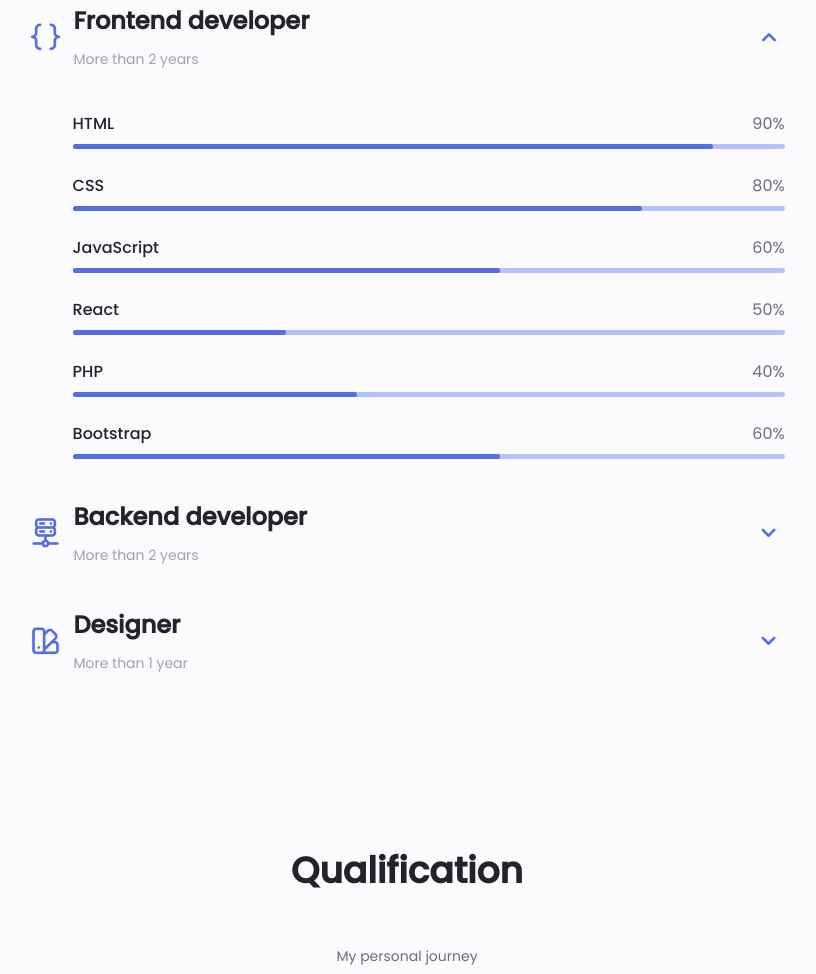
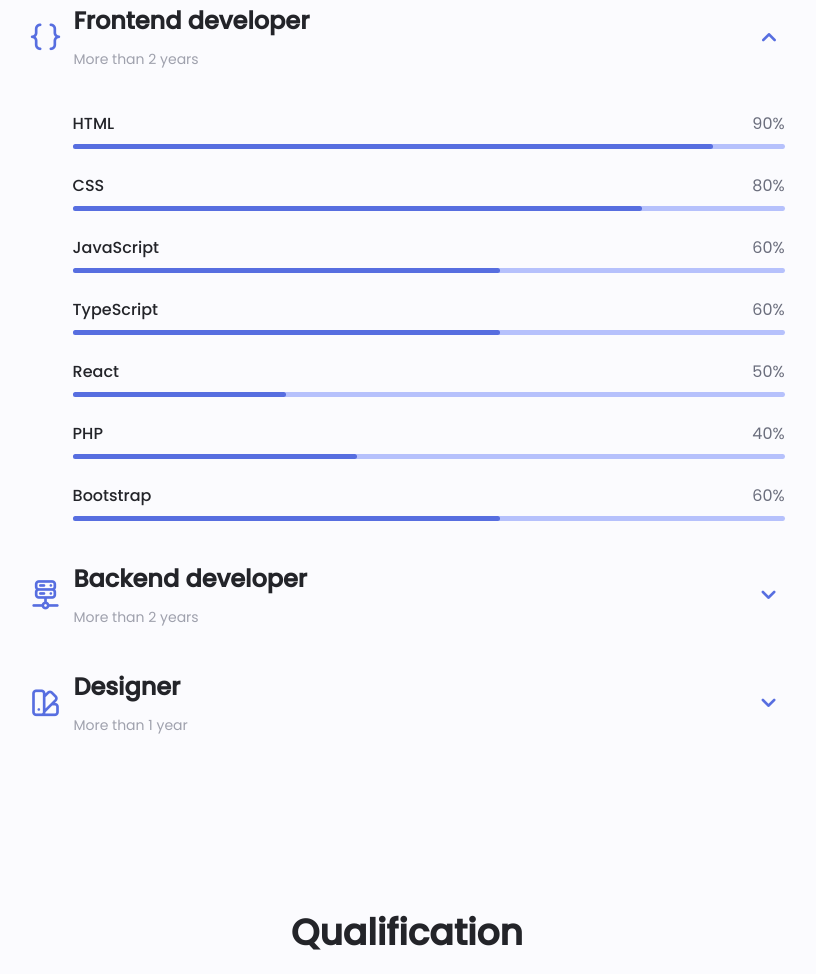
Before and after one commit to Joseph-Gicuguma/My-personal-portfolio-website, a plain HTML site: page index.html in a window 1280 px wide. Shown: the part 1706-2680 px from the top of the page, without its empty margins (233-1049 px from the left). Drawn offline with nearby package versions, Linux system fonts and the light colour scheme.

Commit message:
update skills section

```diff
--- a/index.html
+++ b/index.html
@@ -200,6 +200,16 @@
 
                         <div class="skills__data">
                             <div class="skills__titles">
+                                <h3 class="skills__name">TypeScript</h3>
+                                <span class="skills__number">60%</span>
+                            </div>
+                            <div class="skills__bar">
+                                <span class="skills__percentage skills__js"></span>
+                            </div>
+                        </div>
+
+                        <div class="skills__data">
+                            <div class="skills__titles">
                                 <h3 class="skills__name">React</h3>
                                 <span class="skills__number">50%</span>
                             </div>
@@ -266,11 +276,31 @@
 
                         <div class="skills__data">
                             <div class="skills__titles">
+                                <h3 class="skills__name">ExpressJS</h3>
+                                <span class="skills__number">40%</span>
+                            </div>
+                            <div class="skills__bar">
+                                <span class="skills__percentage skills__expressjs"></span>
+                            </div>
+                        </div>
+
+                        <div class="skills__data">
+                            <div class="skills__titles">
                                 <h3 class="skills__name">MYSQL</h3>
                                 <span class="skills__number">60%</span>
                             </div>
                             <div class="skills__bar">
                                 <span class="skills__percentage skills__mysql"></span>
+                            </div>
+                        </div>
+
+                        <div class="skills__data">
+                            <div class="skills__titles">
+                                <h3 class="skills__name">Prisma</h3>
+                                <span class="skills__number">60%</span>
+                            </div>
+                            <div class="skills__bar">
+                                <span class="skills__percentage skills__prisma"></span>
                             </div>
                         </div>
 
--- a/styles.css
+++ b/styles.css
@@ -509,7 +509,15 @@ img{
     width: 60%;
 }
 
+.skills__prisma{
+    width: 60%;
+}
+
 .skills__php{
+    width: 40%;
+}
+
+.skills__expressjs{
     width: 40%;
 }
 
```
